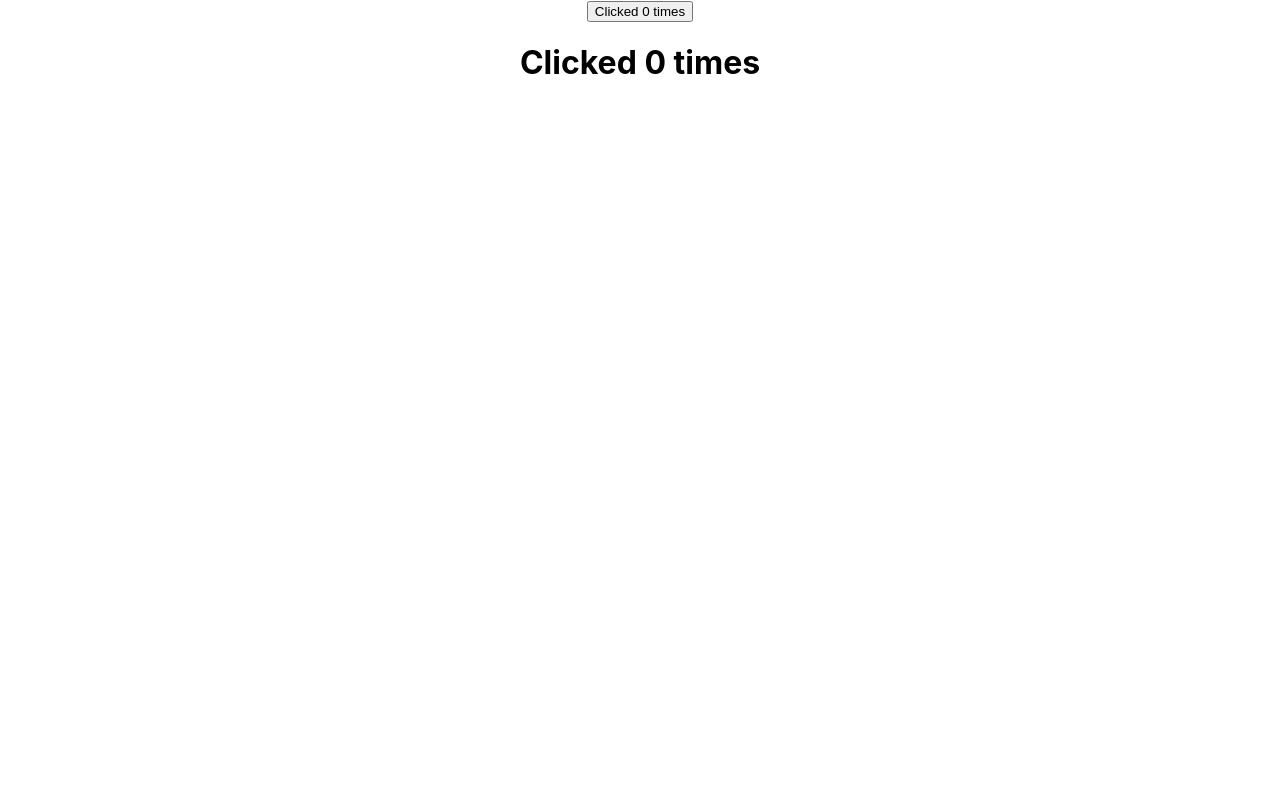
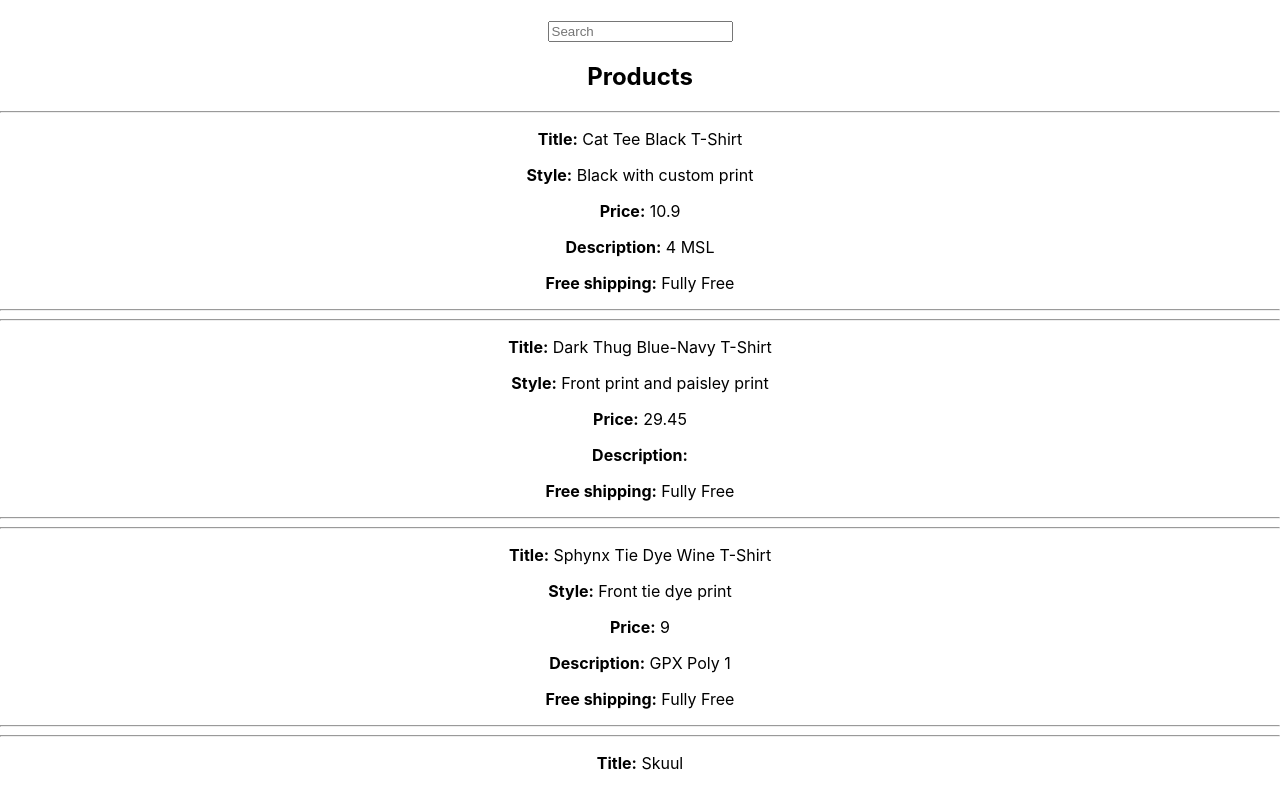
Before and after one commit to anisur2805/learning-react-, a React (Create React App) app: page / in a window 1280 px wide. Shown: the top 790 px of the page. Built offline with nearby package versions, Linux system fonts and the light colour scheme.

Commit message:
HOC 3 added

```diff
--- a/package.json
+++ b/package.json
@@ -3,7 +3,7 @@
   "version": "0.1.0",
   "private": true,
   "dependencies": {
-    "@testing-library/jest-dom": "^5.13.0",
+    "@testing-library/jest-dom": "^5.14.1",
     "@testing-library/react": "^11.2.7",
     "@testing-library/user-event": "^12.8.3",
     "react": "^17.0.2",
@@ -36,6 +36,6 @@
     ]
   },
   "devDependencies": {
-    "eslint": "^7.28.0"
+    "eslint": "^7.29.0"
   }
 }
--- a/src/App.js
+++ b/src/App.js
@@ -1,6 +1,10 @@
 import "./App.css";
-import ClickCounter from "./components/HOC/ClickCounter";
-import HoverCounter from "./components/HOC/HoverCouner";
+
+// import ClickCounter from "./components/HOC/1/ClickCounter";
+// import HoverCounter from "./components/HOC/1/HoverCounter";
+
+import ProductsListWithSearch from "./components/HOC/3/productCard";
+
 // import UseSplitPane from "./components/inheritance/test";
 // import TextInheritance from "./components/inheritance/Text";
 // import EmojiComposition from "./components/composition/Emoji";
@@ -40,10 +44,18 @@ function App() {
       {/* Testing useRef */}
       {/* <AccessingElement /> */}
 
-      <ClickCounter />
-      <HoverCounter />
+      {/* HOC - 1 */}
+      {/* <ClickCounter />
+      <HoverCounter /> */}
+
+      {/* HOC - 3 */}
+      <br />
+      <ProductsListWithSearch />
     </div>
   );
 }
 
+// eslint-disable-next-line no-func-assign
+// App = HOC(App);
+
 export default App;
--- a/src/components/HOC/ClickCounter.js
+++ b/src/components/HOC/1/ClickCounter.js
@@ -1,4 +1,4 @@
-import React, { Component } from "react";
+import React from "react";
 import withCounter from "./withCounter";
 
 const ClickCounter = ({count, incrementCount}) => {
--- a/src/components/HOC/HoverCouner.js
+++ b/src/components/HOC/1/HoverCounter.js
@@ -1,4 +1,4 @@
-import React, { Component } from "react";
+import React from "react";
 import withCounter from "./withCounter";
 
 const HoverCounter = ({ count, incrementCount }) => {
--- /dev/null
+++ b/src/components/HOC/3/productCard.js
@@ -0,0 +1,87 @@
+import React from "react";
+import products from "./products";
+
+const ProductCard = ({ title, style, price, description, isFreeShipping }) => {
+  return (
+    <div>
+      <hr />
+      <p>
+        <b>Title:</b> {title}
+      </p>
+      <p>
+        <b>Style:</b> {style}
+      </p>
+      <p>
+        <b>Price:</b> {price}
+      </p>
+      <p>
+        <b>Description:</b> {description}
+      </p>
+      <p>
+        <b>Free shipping:</b> {isFreeShipping && "true" ? "Fully Free" : "Nope"}
+      </p>
+      <hr />
+    </div>
+  );
+};
+
+const filterProducts = (searchTerm) => {
+  searchTerm = searchTerm.toLowerCase();
+  return products.filter((product) => {
+    let str =
+      `${product.title} ${product.style} ${product.sku} ${product.isFreeShipping}`.toLowerCase();
+    console.log(str);
+    return str.indexOf(searchTerm) >= 0;
+  });
+};
+
+const ProductsList = (props) => {
+  const { searchTerm } = props;
+  let filteredProducts = filterProducts(searchTerm);
+  return (
+    <div>
+      <div>
+        <div>
+          <h2>Products</h2>
+        </div>
+      </div>
+      <div>
+        {filteredProducts.map((product) => (
+          <ProductCard key={product.sku} {...product} />
+        ))}
+      </div>
+    </div>
+  );
+};
+
+const withSearch = (WrappedComponent) => {
+  return class extends React.Component {
+    state = {
+      searchTerm: "",
+    };
+    handleSearch = (event) => {
+      this.setState({ searchTerm: event.target.value });
+    };
+
+    render() {
+      let { searchTerm } = this.state;
+      return (
+        <div>
+          <div>
+            <input
+              onChange={this.handleSearch}
+              value={searchTerm}
+              type="text"
+              placeholder="Search"
+            />
+          </div>
+          <WrappedComponent searchTerm={searchTerm} />
+        </div>
+      );
+    }
+  };
+};
+
+const ProductsListWithSearch = withSearch(ProductsList);
+
+export default ProductsListWithSearch;
--- /dev/null
+++ b/src/components/HOC/3/products.js
@@ -0,0 +1,212 @@
+const products = [
+	{
+	  availableSizes: ["S", "XS"],
+	  currencyFormat: "$",
+	  currencyId: "USD",
+	  description: "4 MSL",
+	  id: 12,
+	  installments: 9,
+	  isFreeShipping: true,
+	  price: 10.9,
+	  sku: 12064273040195392,
+	  style: "Black with custom print",
+	  title: "Cat Tee Black T-Shirt",
+	},
+	{
+	  availableSizes: ["M"],
+	  currencyFormat: "$",
+	  currencyId: "USD",
+	  description: "",
+	  id: 13,
+	  installments: 5,
+	  isFreeShipping: true,
+	  price: 29.45,
+	  sku: 51498472915966370,
+	  style: "Front print and paisley print",
+	  title: "Dark Thug Blue-Navy T-Shirt",
+	},
+	{
+	  availableSizes: ["X", "L", "XL"],
+	  currencyFormat: "$",
+	  currencyId: "USD",
+	  description: "GPX Poly 1",
+	  id: 14,
+	  installments: 3,
+	  isFreeShipping: true,
+	  price: 9,
+	  sku: 10686354557628304,
+	  style: "Front tie dye print",
+	  title: "Sphynx Tie Dye Wine T-Shirt",
+	},
+	{
+	  availableSizes: ["X", "L", "XL", "XXL"],
+	  currencyFormat: "$",
+	  currencyId: "USD",
+	  description: "Treino 2014",
+	  id: 15,
+	  installments: 5,
+	  isFreeShipping: true,
+	  price: 14,
+	  sku: 11033926921508488,
+	  style: "Black T-Shirt with front print",
+	  title: "Skuul",
+	},
+	{
+	  availableSizes: ["X", "L"],
+	  currencyFormat: "$",
+	  currencyId: "USD",
+	  description: "",
+	  id: 11,
+	  installments: 3,
+	  isFreeShipping: true,
+	  price: 13.25,
+	  sku: 39876704341265610,
+	  style: "Wine",
+	  title: "Wine Skul T-Shirt",
+	},
+	{
+	  availableSizes: ["X", "L", "XL", "XXL"],
+	  currencyFormat: "$",
+	  currencyId: "USD",
+	  description: "14/15 s/nº",
+	  id: 0,
+	  installments: 9,
+	  isFreeShipping: true,
+	  price: 10.9,
+	  sku: 8552515751438644,
+	  style: "Branco com listras pretas",
+	  title: "Cat Tee Black T-Shirt",
+	},
+	{
+	  availableSizes: ["X", "L", "XL", "XXL"],
+	  currencyFormat: "$",
+	  currencyId: "USD",
+	  description: "14/15 s/nº",
+	  id: 1,
+	  installments: 9,
+	  isFreeShipping: true,
+	  price: 10.9,
+	  sku: 18644119330491310,
+	  style: "Preta com listras brancas",
+	  title: "Sphynx Tie Dye Grey T-Shirt",
+	},
+	{
+	  availableSizes: ["X", "L"],
+	  currencyFormat: "$",
+	  currencyId: "USD",
+	  description: "14/15 s/nº",
+	  id: 2,
+	  installments: 7,
+	  isFreeShipping: true,
+	  price: 14.9,
+	  sku: 11854078013954528,
+	  style: "Branco com listras pretas",
+	  title: "Danger Knife Grey",
+	},
+	{
+	  availableSizes: ["X", "L"],
+	  currencyFormat: "$",
+	  currencyId: "USD",
+	  description: "2014 s/nº",
+	  id: 3,
+	  installments: 7,
+	  isFreeShipping: false,
+	  price: 14.9,
+	  sku: 1749798294,
+	  style: "Preto com listras brancas",
+	  title: "White DGK Script Tee",
+	},
+	{
+	  availableSizes: ["XL"],
+	  currencyFormat: "$",
+	  currencyId: "USD",
+	  description: "14/15 s/nº - Jogador",
+	  id: 4,
+	  installments: 12,
+	  isFreeShipping: false,
+	  price: 25.9,
+	  sku: 9197907543445676,
+	  style: "Branco com listras pretas",
+	  title: "Born On The Streets",
+	},
+	{
+	  availableSizes: ["X", "L", "XL"],
+	  currencyFormat: "$",
+	  currencyId: "USD",
+	  description: "14/15 + Camiseta 1º Mundial",
+	  id: 5,
+	  installments: 9,
+	  isFreeShipping: false,
+	  price: 10.9,
+	  sku: 10547961582846888,
+	  style: "Preto",
+	  title: "Tso 3D Short Sleeve T-Shirt A",
+	},
+	{
+	  availableSizes: ["XL", "XXL"],
+	  currencyFormat: "$",
+	  currencyId: "USD",
+	  description: "Goleiro 13/14",
+	  id: 6,
+	  installments: 0,
+	  isFreeShipping: true,
+	  price: 49.9,
+	  sku: 6090484789343891,
+	  style: "Branco",
+	  title: "Man Tie Dye Cinza Grey T-Shirt",
+	},
+	{
+	  availableSizes: ["S"],
+	  currencyFormat: "$",
+	  currencyId: "USD",
+	  description: "1977 Infantil",
+	  id: 7,
+	  installments: 4,
+	  isFreeShipping: true,
+	  price: 22.5,
+	  sku: 18532669286405344,
+	  style: "Preto com listras brancas",
+	  title: "Crazy Monkey Black T-Shirt",
+	},
+	{
+	  availableSizes: ["XL"],
+	  currencyFormat: "$",
+	  currencyId: "USD",
+	  description: "",
+	  id: 8,
+	  installments: 4,
+	  isFreeShipping: false,
+	  price: 18.7,
+	  sku: 5619496040738316,
+	  style: "Azul escuro",
+	  title: "Tso 3D Black T-Shirt",
+	},
+	{
+	  availableSizes: ["L", "XL"],
+	  currencyFormat: "$",
+	  currencyId: "USD",
+	  description: "",
+	  id: 9,
+	  installments: 5,
+	  isFreeShipping: true,
+	  price: 134.9,
+	  sku: 11600983276356164,
+	  style: "",
+	  title: "Crazy Monkey Grey",
+	},
+	{
+	  availableSizes: ["L", "XL"],
+	  currencyFormat: "$",
+	  currencyId: "USD",
+	  description: "",
+	  id: 10,
+	  installments: 9,
+	  isFreeShipping: true,
+	  price: 49,
+	  sku: 27250082398145996,
+	  style: "",
+	  title: "On The Streets Black T-Shirt",
+	},
+  ];
+
+  export default products;
```
Also changed, not shown: src/components/HOC/2/HOC.js (added, +16 -0 lines), src/components/HOC/2/StockList.js (added, +28 -0 lines), src/components/HOC/2/TableRow.js (added, +18 -0 lines), src/components/HOC/2/UserList.js (added, +31 -0 lines), src/components/HOC/2/mainHoc.jsx (added, +49 -0 lines), src/components/HOC/1/withCounter.js (renamed from src/components/HOC/withCounter.js), 1 other file (tests, documents, lock files or other folders).
